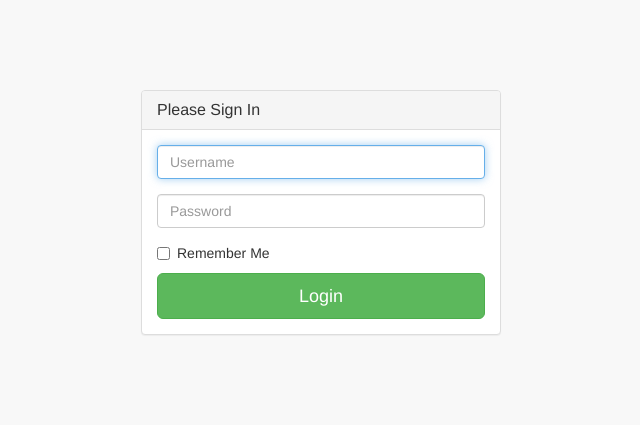
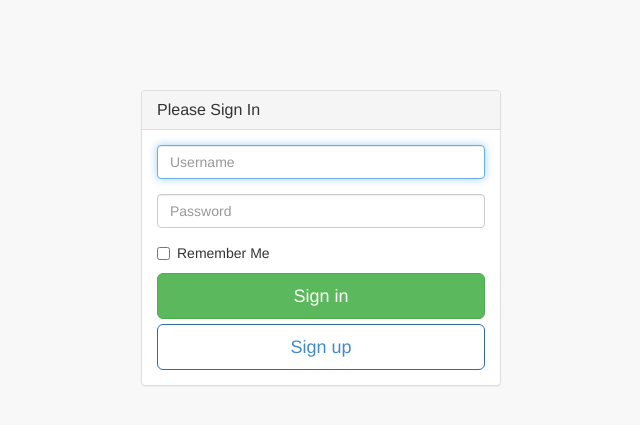
Before and after one commit to oskgeek/xmccamp, a Django app: page / in a window 1280 px wide. Shown: the top 425 px of the page, without its empty margins (319-959 px from the left). Run offline with Django 3.2, Linux system fonts and the light colour scheme; parts of the project's set-up code (start-up, migrations or seed data) failed here and were passed over; some libraries are stand-ins or nearby versions.

Commit message:
Signup form added with url!

```diff
--- a/xmccamp/controller/templates/controller/pages/index.html
+++ b/xmccamp/controller/templates/controller/pages/index.html
@@ -10,7 +10,7 @@
     <meta name="description" content="">
     <meta name="author" content="">
 
-    <title>SB Admin 2 - Bootstrap Admin Theme</title>
+    <title>Extreme Military Challenge Bootcamp!</title>
 
     <!-- Bootstrap Core CSS -->
     <link href="{% static 'bower_components/bootstrap/dist/css/bootstrap.min.css' %}" rel="stylesheet">
--- a/xmccamp/controller/templates/controller/pages/login.html
+++ b/xmccamp/controller/templates/controller/pages/login.html
@@ -10,7 +10,7 @@
     <meta name="description" content="">
     <meta name="author" content="">
 
-    <title>SB Admin 2 - Bootstrap Admin Theme</title>
+    <title>Extreme Military Challenge Bootcamp!</title>
 
     <!-- Bootstrap Core CSS -->
     <link href="{% static 'bower_components/bootstrap/dist/css/bootstrap.min.css' %}" rel="stylesheet">
@@ -57,8 +57,8 @@
                                     </label>
                                 </div>
                                 <!-- Change this to a button or input when using this as a form -->
-                                <!-- <a href="javascript:void(0)" name="Submit" class="btn btn-lg btn-success btn-block">Login</a> -->
-                                <input id="login" class="btn btn-lg btn-success btn-block ripple-effect" type="button" name="Submit" alt="sign in" value="Login"/>
+                                <input id="signin" class="btn btn-lg btn-success btn-block ripple-effect" type="button" name="Submit" alt="sign in" value="Sign in"/>
+                                <a id="signup" href="/signup" name="signup" class="btn btn-outline btn-primary btn-lg btn-block ripple-effect">Sign up</a>
                             </fieldset>
                         </form>
                     </div>
@@ -82,7 +82,7 @@
 </body>
 <script>
     $(function () {
-        $('#login').click(function(event) {
+        $('#signin').click(function(event) {
             $.post($('#zform').attr('action'), $('#zform').serialize(), function(data, textStatus, xhr) {
                 var data = $.parseJSON(data);
                 if (data.status == 'OK') {
--- a/xmccamp/controller/urls.py
+++ b/xmccamp/controller/urls.py
@@ -2,6 +2,7 @@ from django.conf.urls import url
 
 urlpatterns = [
     url(r'^$', 'controller.views.pxlogin'),
+    url(r'^signup/$', 'controller.views.pxsignup'),
     url(r'^home/$', 'controller.views.dashboard'),
     url(r'^cadets_list/$', 'controller.views.cadets_list'),
     url(r'^logout/$', 'controller.views.logout_view'),
--- a/xmccamp/controller/views.py
+++ b/xmccamp/controller/views.py
@@ -34,6 +34,10 @@ def pxlogin(request):
 
     return render(request, 'controller/pages/login.html')
 
+
+@login_required
+def pxsignup(request):
+    return render(request, 'controller/pages/signup.html')
 
 @login_required
 def logout_view(request):
```
Also changed, not shown: xmccamp/db.sqlite3.
